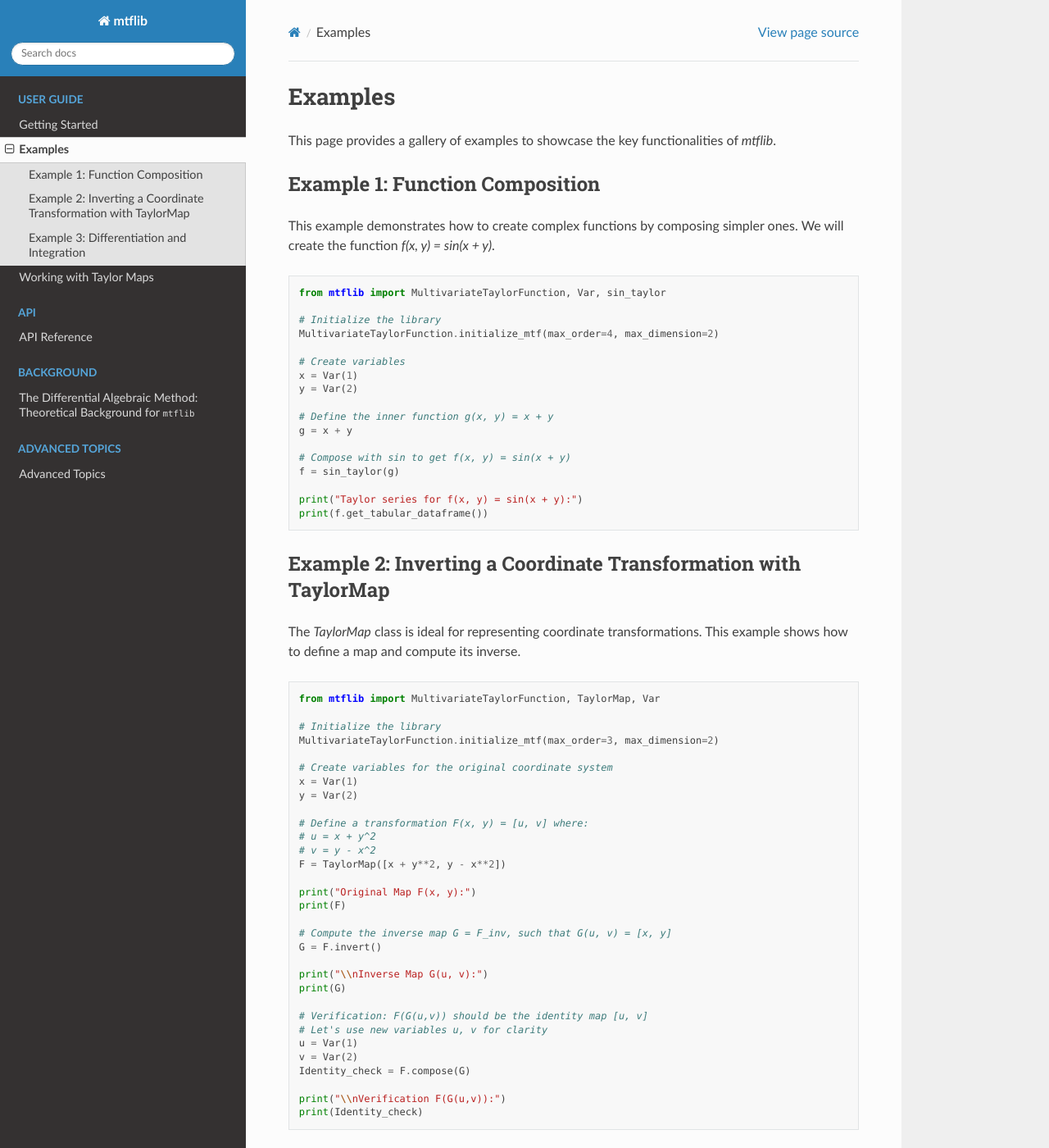
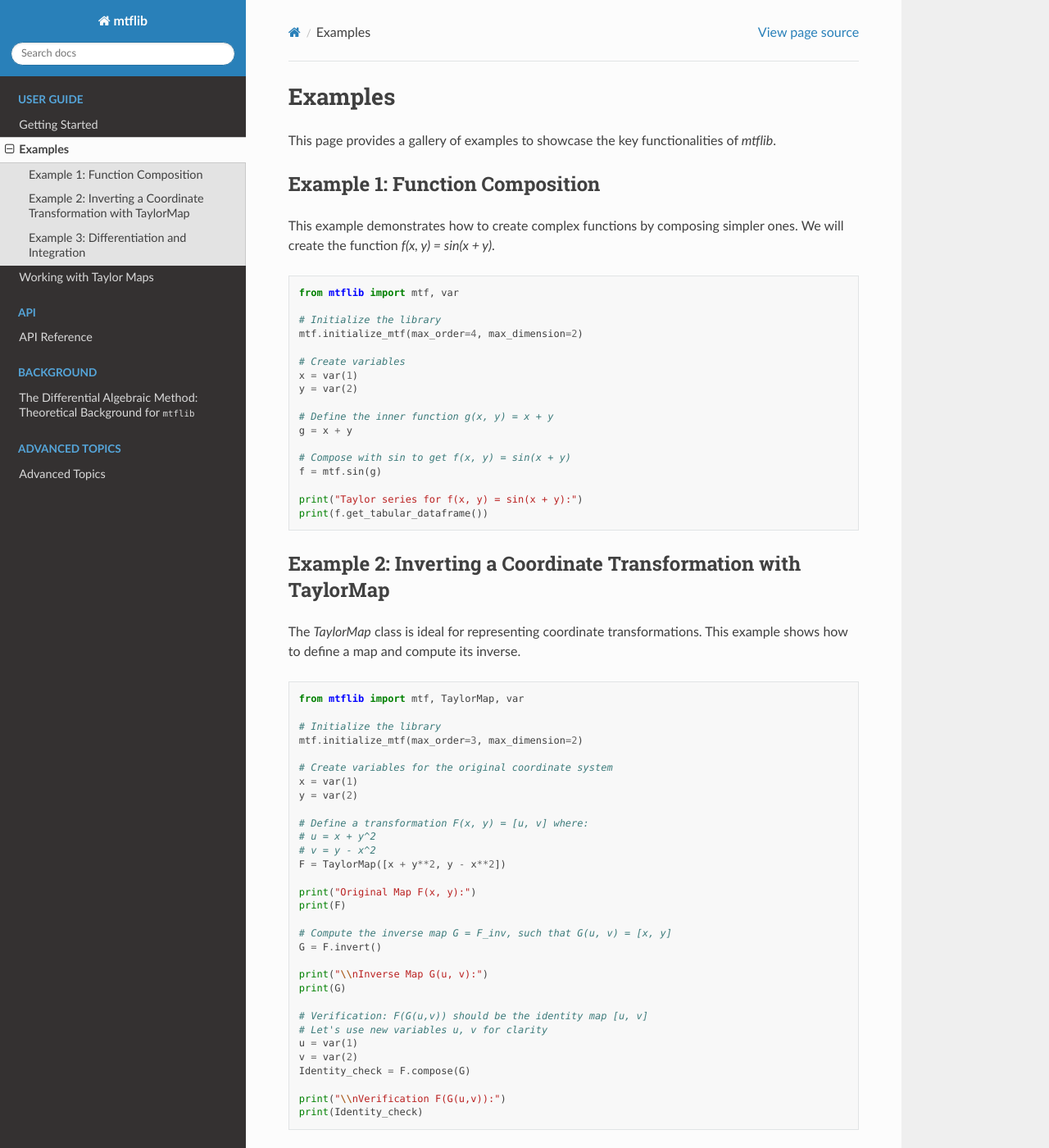
Before and after one commit to shashi-manikonda/MTFLibrary, a Sphinx documentation site: the page built from docs/examples.rst, in a window 1280 px wide and 1400 px high. Shown: the whole window at 82% size. Built offline with Sphinx 7.4.7 and the Read the Docs theme 3.1.0, drawn with Linux system fonts in a browser that asks for light colours; some of the changed text lies outside the part shown.

```diff
--- a/docs/api.rst
+++ b/docs/api.rst
@@ -35,7 +35,7 @@ Factory and Utility Functions
 These functions are used to create or manipulate core objects.
 
 .. automodule:: mtflib.taylor_function
-   :members: Var, mtfarray, mtf
+   :members: var, mtfarray, mtf
 
 .. automodule:: mtflib.elementary_coefficients
    :members: load_precomputed_coefficients
--- a/docs/examples.rst
+++ b/docs/examples.rst
@@ -14,20 +14,20 @@ simpler ones. We will create the function `f(x, y) = sin(x + y)`.
 
 .. code-block:: python
 
-   from mtflib import MultivariateTaylorFunction, Var, sin_taylor
+   from mtflib import mtf, var
 
    # Initialize the library
-   MultivariateTaylorFunction.initialize_mtf(max_order=4, max_dimension=2)
+   mtf.initialize_mtf(max_order=4, max_dimension=2)
 
    # Create variables
-   x = Var(1)
-   y = Var(2)
+   x = var(1)
+   y = var(2)
 
    # Define the inner function g(x, y) = x + y
    g = x + y
 
    # Compose with sin to get f(x, y) = sin(x + y)
-   f = sin_taylor(g)
+   f = mtf.sin(g)
 
    print("Taylor series for f(x, y) = sin(x + y):")
    print(f.get_tabular_dataframe())
@@ -40,14 +40,14 @@ This example shows how to define a map and compute its inverse.
 
 .. code-block:: python
 
-   from mtflib import MultivariateTaylorFunction, TaylorMap, Var
+   from mtflib import mtf, TaylorMap, var
 
    # Initialize the library
-   MultivariateTaylorFunction.initialize_mtf(max_order=3, max_dimension=2)
+   mtf.initialize_mtf(max_order=3, max_dimension=2)
 
    # Create variables for the original coordinate system
-   x = Var(1)
-   y = Var(2)
+   x = var(1)
+   y = var(2)
 
    # Define a transformation F(x, y) = [u, v] where:
    # u = x + y^2
@@ -65,8 +65,8 @@ This example shows how to define a map and compute its inverse.
 
    # Verification: F(G(u,v)) should be the identity map [u, v]
    # Let's use new variables u, v for clarity
-   u = Var(1)
-   v = Var(2)
+   u = var(1)
+   v = var(2)
    Identity_check = F.compose(G)
 
    print("\\nVerification F(G(u,v)):")
@@ -81,14 +81,14 @@ operators: `derivative` and `integrate`.
 
 .. code-block:: python
 
-   from mtflib import MultivariateTaylorFunction, Var, derivative, integrate
+   from mtflib import mtf, var, derivative, integrate
 
    # Initialize the library
-   MultivariateTaylorFunction.initialize_mtf(max_order=5, max_dimension=2)
+   mtf.initialize_mtf(max_order=5, max_dimension=2)
 
    # Create variables
-   x = Var(1)
-   y = Var(2)
+   x = var(1)
+   y = var(2)
 
    # Define a function f(x, y) = x^3 * y^2
    f = (x**3) * (y**2)
```
Also changed, not shown: README.md (+4 -4 lines), docs/getting_started.rst (+6 -6 lines), src/mtflib/__init__.py (+4 -6 lines), 4 other files.
